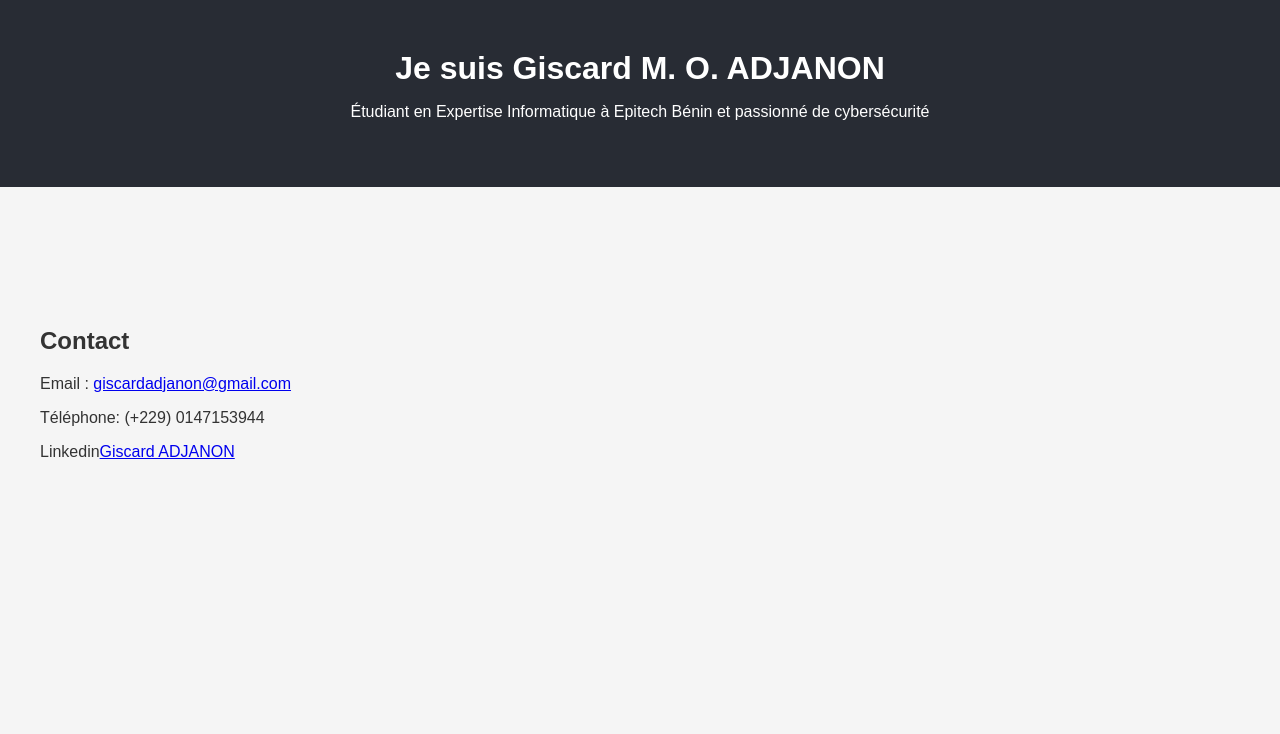
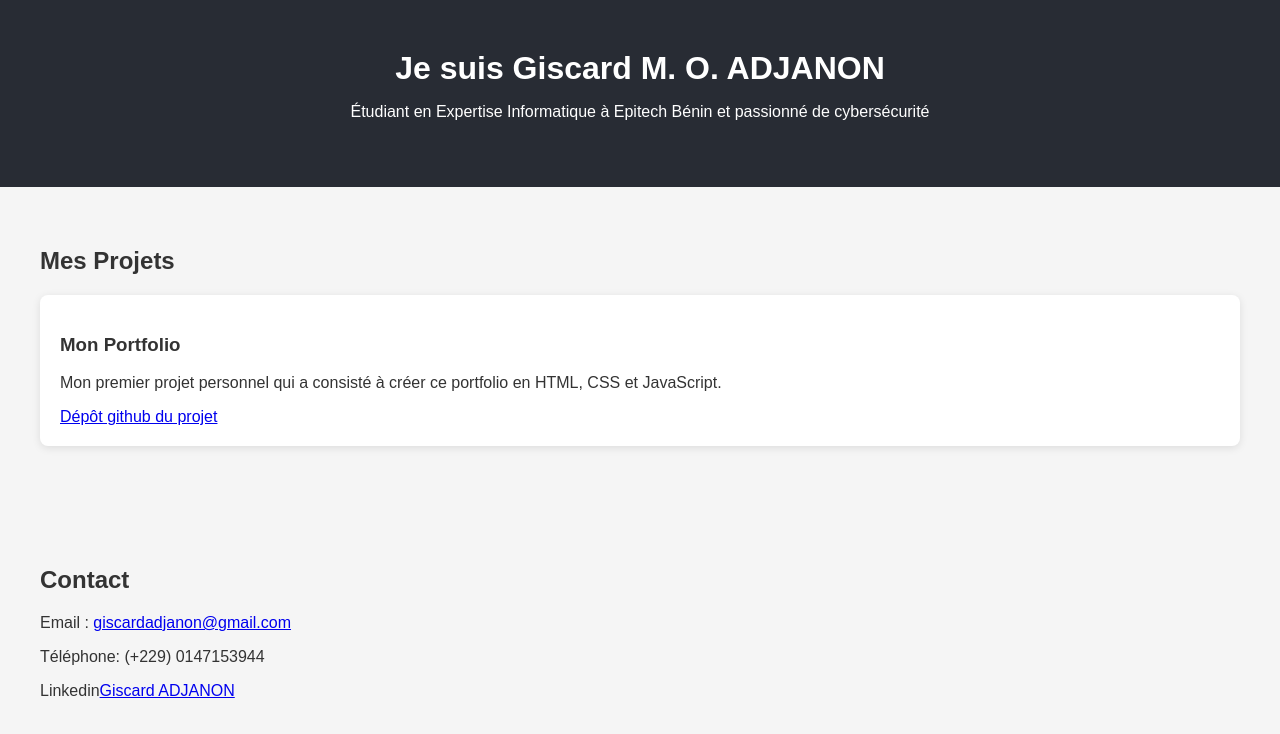
Before and after one commit to giscard2007/my_portfolio, a plain HTML site: page index.html in a window 1280 px wide. Drawn offline with Linux system fonts and the light colour scheme.

Commit message:
add: add the first project in projects section for test too

```diff
--- a/index.html
+++ b/index.html
@@ -12,7 +12,14 @@
         <p>Étudiant en Expertise Informatique à Epitech Bénin et passionné de cybersécurité</p>
     </header>
 
-    <section id="projects"></section>
+    <section id="projects">
+        <h2>Mes Projets</h2>
+        <div class="project">
+            <h3>Mon Portfolio</h3>
+            <p>Mon premier projet personnel qui a consisté à créer ce portfolio en HTML, CSS et JavaScript.</p>
+            <a href="https://github.com/giscard2007/my_portfolio">Dépôt github du projet</a>
+        </div>
+    </section>
 
     <section id="contact">
         <h2>Contact</h2>
```
